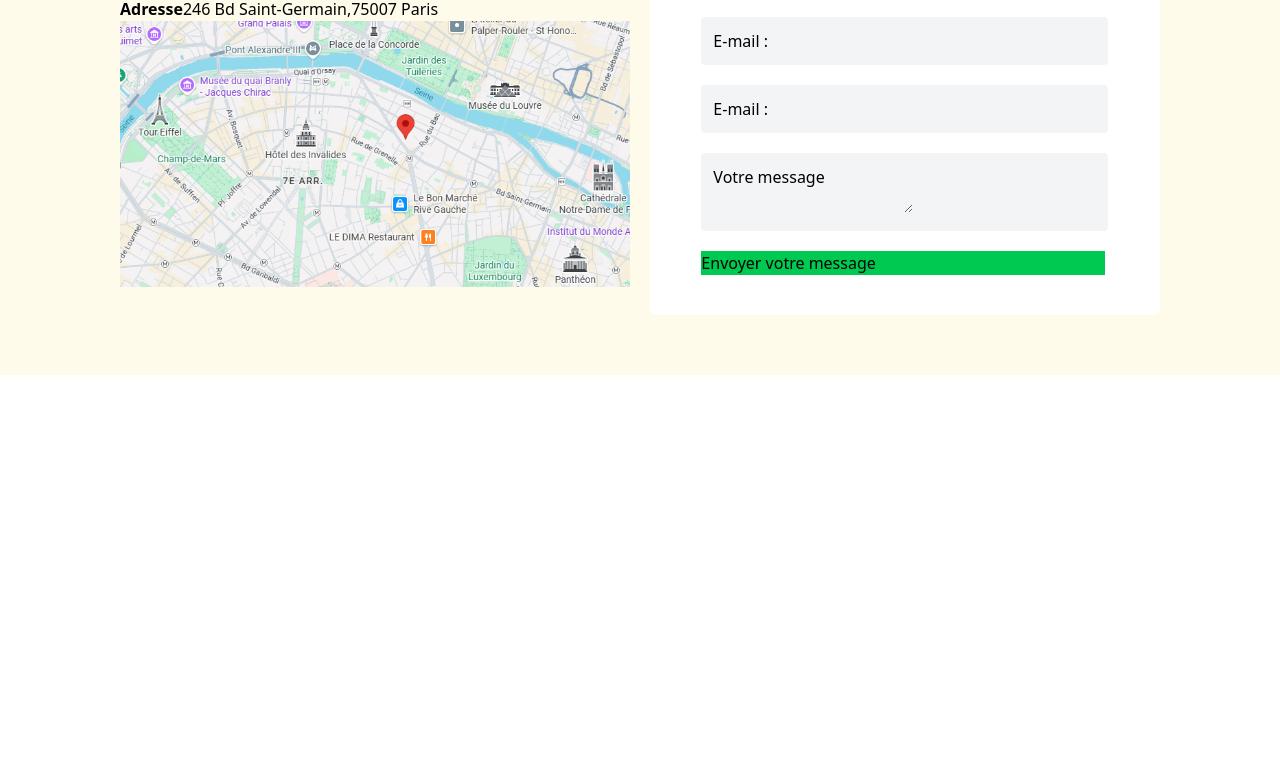
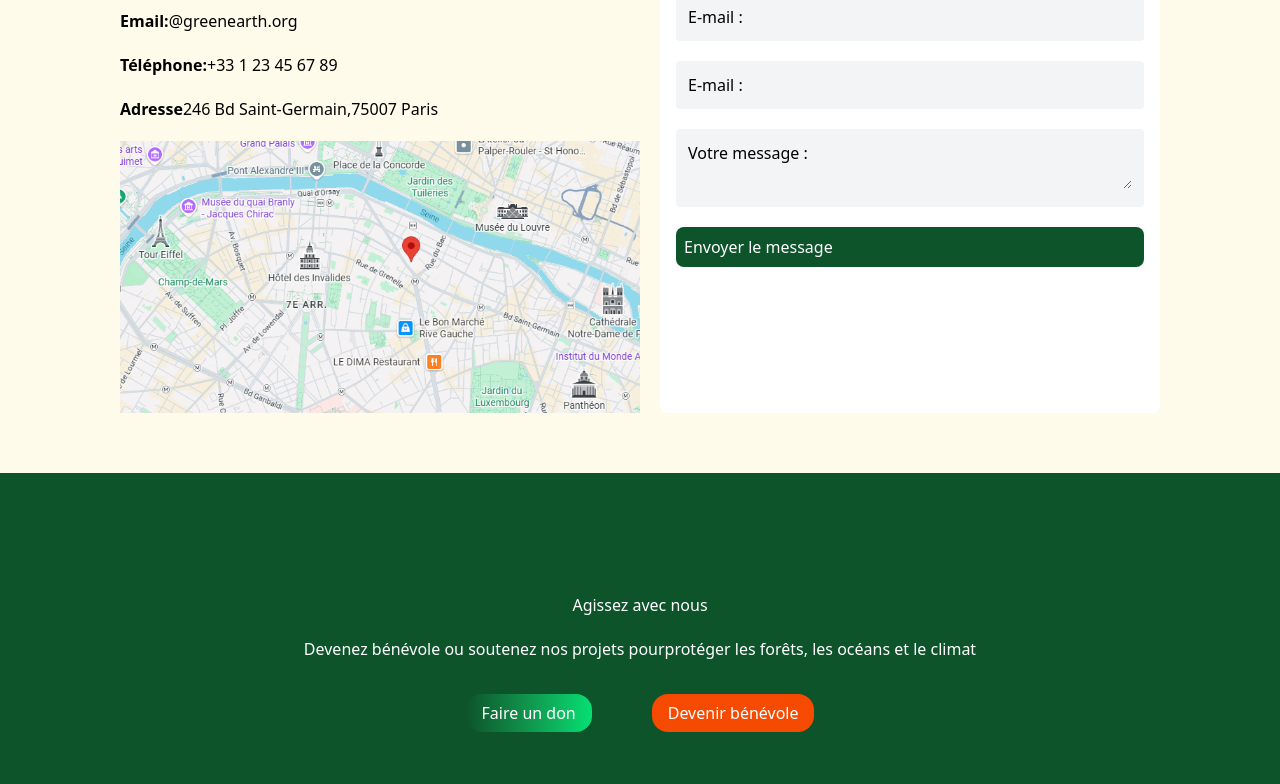
Before and after one commit to pguignant-ux/Green_tailwind, a website: page index.html in a window 1280 px wide. Shown: the part 501-1285 px from the top of the page. Before the commit the page ends 876 px from the top, so only its background shows below. Drawn offline with Linux system fonts and the light colour scheme.

Commit message:
Contact_3/4

```diff
--- a/index.html
+++ b/index.html
@@ -35,7 +35,7 @@
         </div>
     </header>
 
-</body>
+
     <section>
         <div>
             <div class="bg-linear-to-l from-green-900 to-green-400 p-10">
@@ -44,14 +44,14 @@
         </div>
     </section>
     <section class=" bg-amber-50 p-15">
-    <div class="w-full max-w-[1080px] my-0 mx-auto py-0 p-5 ">
+        <div class="w-full max-w-[1080px] h-auto my-0 mx-auto py-0 p-5 ">
             <div class="flex gap-5">
-            <div class="w-1/2 flex-col gap-5">
+                <div class="max-w-1/2 flex flex-col gap-5 ">
                     <div>
                         <h2 class="text-3xl font-extrabold">Entrer en contact</h2>
                     </div>
                     <div>
-                    <p class="text-xs">Une question, une idée, l'envie de voues engager ? Ecrivz-nous revenons vers
+                        <p class="si">Une question, une idée, l'envie de voues engager ? Ecrivez-nous revenons vers
                             vous
                             rapidement.</p>
                     </div>
@@ -70,54 +70,65 @@
                     <div>
                         <img src="assets/img/map.png" alt="carte">
                     </div>
-
-
                 </div>
-            <div class="bg-white w-1/2  p-5 flex justify-center rounded-lg">
-                <form action="formulaire" method="post"></form>
-                <ul class=" flex-col w-[95%] ">
-                    <li class=" bg-gray-100 rounded-sm p-3 m-5">
+                <div class="h-auto w-1/2 bg-white p-1 flex flex-col rounded-lg ">
+                    <form action="formulaire" method="post">
+                        <ul class=" flex flex-col gap-5 p-3 ">
+                            <li class=" bg-gray-100 rounded-sm p-3">
                                 <label for="name">Nom et prénom:</label>
                                 <input type="text" id="name" name="nom et prénom" />
 
                             </li>
-                    <li class=" bg-gray-100 rounded-sm p-3 m-5">
+                            <li class=" bg-gray-100 rounded-sm p-3 ">
                                 <label for="mail">E-mail&nbsp;:</label>
                                 <input type="email" id="mail" name="user_mail" />
 
                             </li>
-                    <li class=" bg-gray-100 rounded-sm p-3 m-5">
+                            <li class=" bg-gray-100 rounded-sm p-3 ">
                                 <label for="mail">E-mail&nbsp;:</label>
                                 <input type="email" id="mail" name="user_mail" />
 
                             </li>
-                    <li class=" bg-gray-100 rounded-sm p-3 m-5">
+                            <li class=" bg-gray-100 rounded-sm p-3 ">
                                 <label for="mail">E-mail&nbsp;:</label>
                                 <input type="email" id="mail" name="user_mail" />
 
                             </li>
-                    <li class=" bg-gray-100 rounded-sm p-3 m-5">
+                            <li class=" bg-gray-100 rounded-sm p-3 ">
                                 <label for="msg"></label>
-                        <textarea name="" id="msg">Votre message</textarea>
+                                <textarea id="msg " class="w-full">Votre message :</textarea>
                             </li>
-                    <div class="w-[95%] m-5 inline-block">
-                        <button type="button" class="bg-green-500 w- text-start rounded-4xl m-3.5 w-[95%] ">
-                            Envoyer
-                            votre
-                            message</button>
+                            <div class=" flex flex-col justify-center">
+                                <button type="submit" class="bg-green-900 text-white text-start rounded-lg p-2 ">
+                                    Envoyer le message</button>
                             </div>
-
-
-                </ul>
-
-
+                    </form>
+    </section>
+    <section class="bg-green-900 w-full p-30">
+        <div>
+            <div class="text-white text-center flex flex-col gap-5">
+                <h2>Agissez avec nous</h2>
+                <p>Devenez bénévole ou soutenez nos projets pourprotéger les forêts, les océans et le climat</p>
 
             </div>
-
+            <div>
+                <div class="flex justify-center p-10 gap-15">
+                    <div>
+                        <a href="#"
+                            class=" bg-linear-to-r from-green-900 to-green-400 rounded-2xl py-2 px-4 text-white hover:scale-110 transition delay-150 hover:bg-linear-to-l from-green-900 to-green-400 ">Faire
+                            un don</a>
+                        </a>
                     </div>
-
+                    <div>
+                        <a href="#"
+                            class=" bg-orange-600 rounded-2xl py-2 px-4 text-white hover:scale-110 transition delay-150 hover:bg-orange-400 hover:text-blue-500">Devenir
+                            bénévole</a>
+                    </div>
+                </div>
+            </div>
         </div>
     </section>
+</body>
 
 
 </html>
```
Also changed, not shown: package.json (+9 -1 lines), assets/css/style.css. Lines whose indentation alone changed are shown as unchanged.
